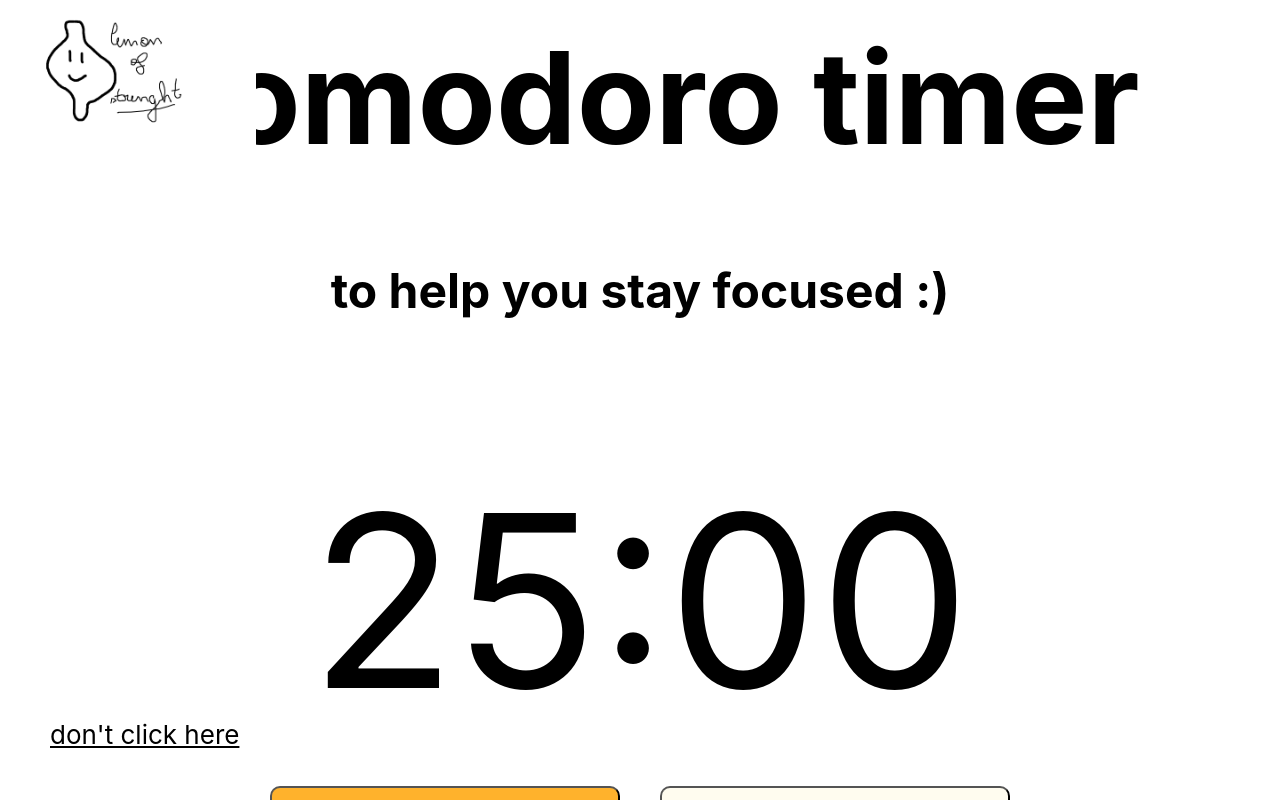
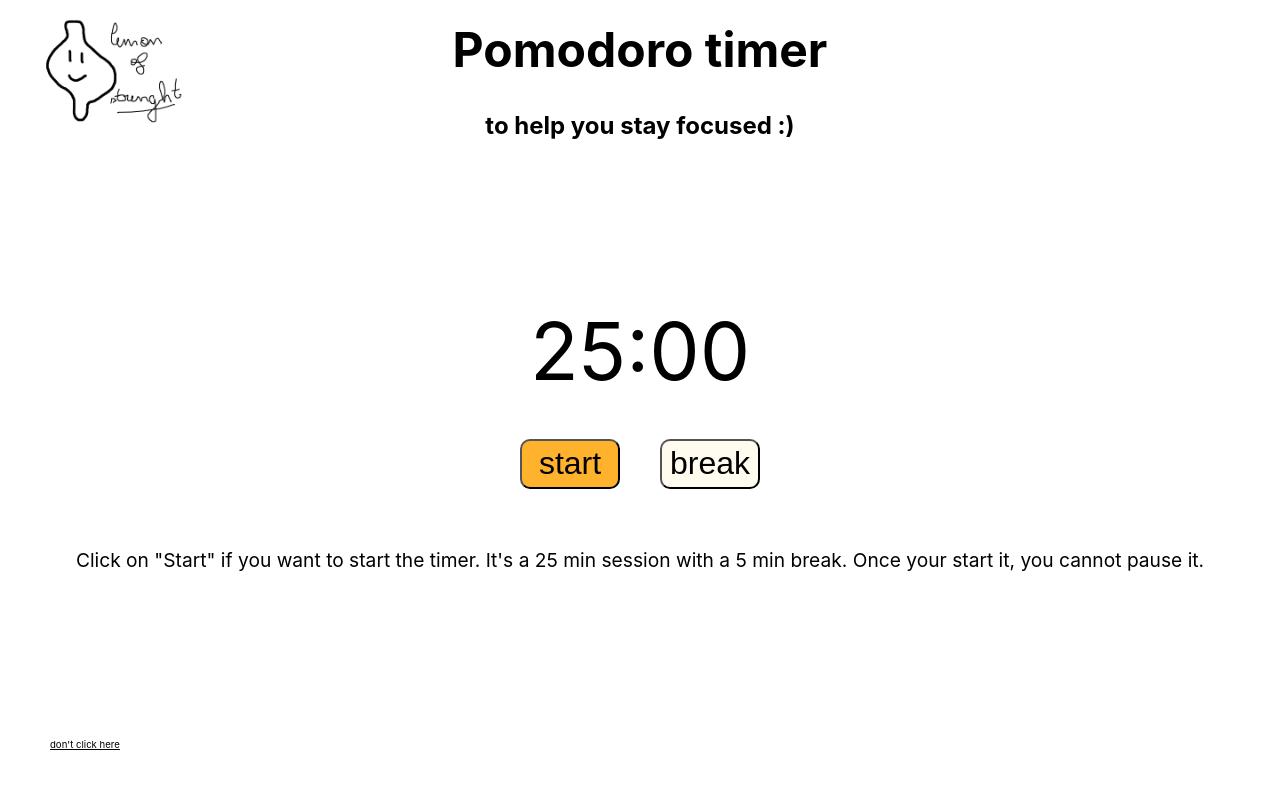
Before and after one commit to NujabesCoder/pomodoro_app, a React (Create React App) app: page / in a window 1280 px wide. Shown: the top 800 px of the page. Built offline with nearby package versions, Linux system fonts and the light colour scheme.

Commit message:
css adjustment (dezoom)

```diff
--- a/src/App.css
+++ b/src/App.css
@@ -3,13 +3,15 @@
 }
 
 .title {
-  font-size: 8rem;
+  /*font-size: 8rem;*/
+  font-size: clamp(3rem, 1vw, 8rem);
   text-align: center;
   margin-top: 20px;
 }
 
 .small-title  {
-  font-size: 3rem;
+  /*font-size: 3rem;*/
+  font-size: clamp(1.5rem, 1vw, 3rem);
   text-align: center;
   margin-top: 20px;
 }
@@ -28,18 +30,22 @@
 
 /* Make all buttons the same size */
 .timers {
-  font-size: 7rem;    /* Adjust text size */
-  width: 350px;       /* Same width for all buttons */
-  height: 160px;       /* Same height for all buttons */
+  font-size: 2rem;    /* Adjust text size */
+  width: 100px;       /* Same width for all buttons */
+  height: 50px;       /* Same height for all buttons */
   margin: 20px;       /* Spacing between buttons */
   cursor: pointer;    /* Show pointer on hover */
   border-radius: 10px;
 }
 
 .timer-display {
-  font-size: 15rem;  /* Adjust the size as needed */
+  font-size: 5rem;  /* Adjust the size as needed */
   margin: 20px;
   text-align: center;
+}
+
+.text {
+  font-size: 1.2rem;
 }
 
 
@@ -68,7 +74,7 @@
 
 .App-header {
   background-color: #ffffff;
-  min-height: 100vh;
+  min-height: 70vh;
   display: flex;
   flex-direction: column;
   align-items: center;
@@ -78,6 +84,7 @@
 }
 
 .App-link {
+  font-size: 0.6rem;
   color: #000000;
   position: fixed;
   bottom: 50px; /* Adjust as needed */
--- a/src/App.js
+++ b/src/App.js
@@ -128,8 +128,9 @@ function App() {
           </button>
 
         </div>
-        <p>
-          Click on "Start" if you want to start the timer. It's a 25 min session with a 5 min break
+        <p className="text">
+          Click on "Start" if you want to start the timer. It's a 25 min session with a 5 min break. Once your
+          start it, you cannot pause it.
         </p>
 
         <a
```
